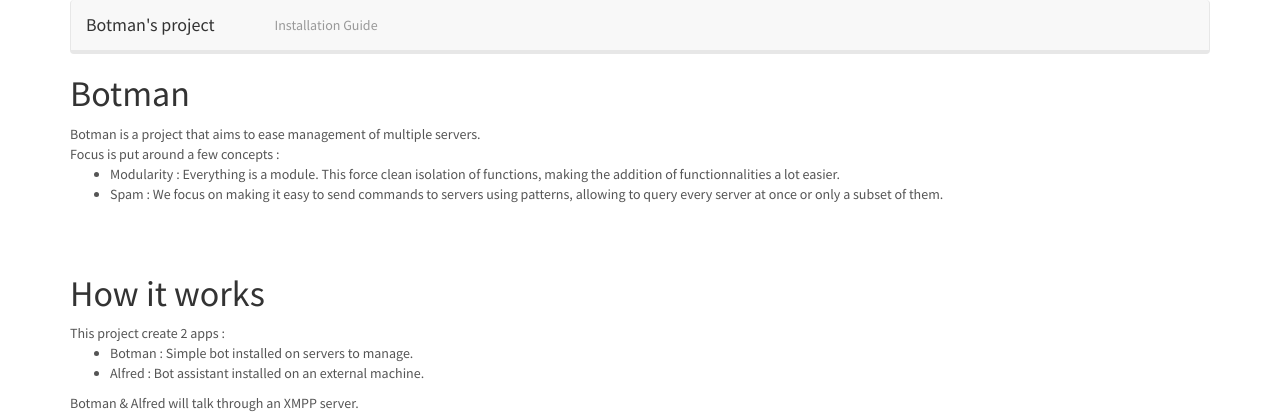
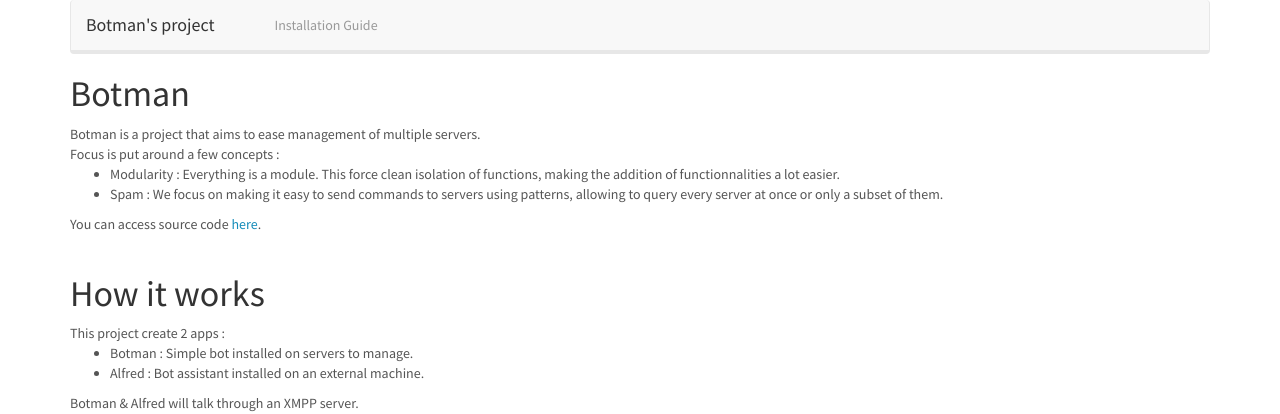
Before and after one commit to gfriloux/botman, a Jekyll site: the page built from docs/index.html, in a window 1280 px wide. Shown: the top 414 px of the page. Built offline with Jekyll 4.4.1, drawn with Linux system fonts in a browser that asks for light colours; nearby versions of some CDN libraries.

Commit message:
docs: Add link to github repo.

```diff
--- a/docs/index.html
+++ b/docs/index.html
@@ -16,6 +16,7 @@ section: index
                  allowing to query every server at once or only a subset of them.
       </li>
     </ul>
+    You can access source code <a href="https://github.com/gfriloux/botman">here</a>.
     <br /><br />
 
   <h1>How it works</h1>
```
